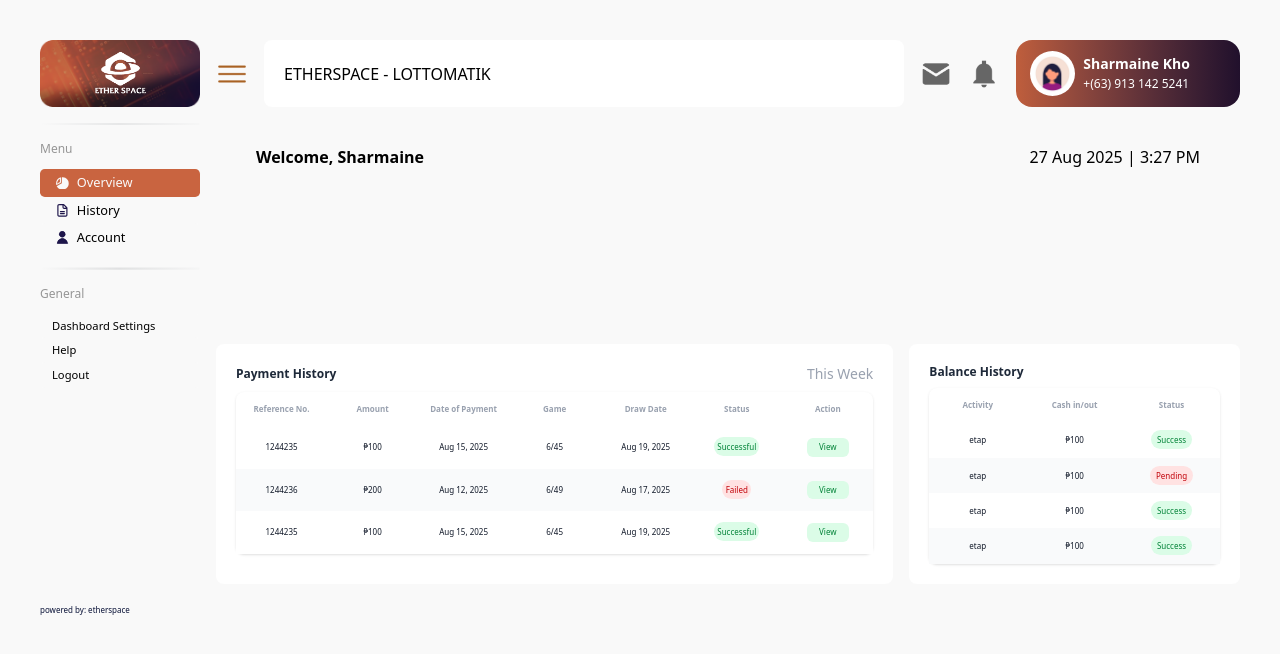
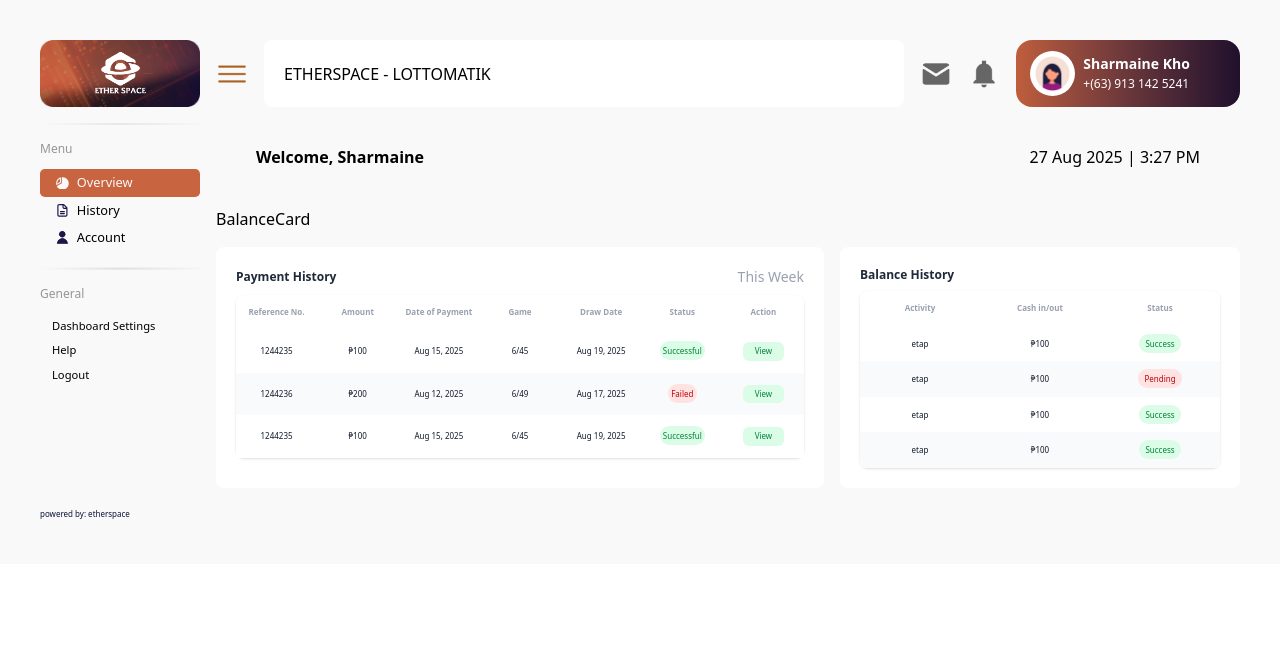
Before and after one commit to iwave-etherspace/etherspace-web-app, a React (Vite) app: page /dashboard in a window 1280 px wide. Shown: the top 654 px of the page. Built offline with nearby package versions, Linux system fonts and the light colour scheme.

Commit message:
fixed overview page main section components misalignment

```diff
--- a/src/assets/components/dashboard/content/pages/Overview.jsx
+++ b/src/assets/components/dashboard/content/pages/Overview.jsx
@@ -3,11 +3,12 @@
 import ContentCell from '../content-component/maincontent/ContentCell'
 import PaymentHistory from './history/PaymentHistory'
 import BalanceHistory from './history/BalanceHistory'
+import BalanceCard from './overview/BalanceCard'
 
 const Overview = () => {
   return (
     <MainContent>
-        <div className="h-full grid md:grid-cols-3 grid-cols-1 md:grid-rows-[1fr_2fr] max-md:grid-flow-row content-start gap-4">
+        <div className="h-full grid md:grid-cols-5 grid-cols-1 md:grid-rows-[repeat(2,auto)] max-md:grid-flow-row content-start gap-4">
             {/* <ContentCell cStart={1} rStart={1} cSpan={1} rSpan={1}>
                 <div className="balance-card">
                     <div className="balance-header">My Balance</div>
@@ -284,12 +285,14 @@
                     </div>
                 </div>
             </ContentCell> */}
-
-            <ContentCell className={"md:row-start-2 md:col-start-3 md:col-span-1 col-span-1"}>
+            <ContentCell className={"md:row-start-1 md:col-start-1 md:col-span-2 col-span-1"}>
+                <BalanceCard/>
+            </ContentCell>
+            <ContentCell className={"md:row-start-2 md:col-start-4 md:col-span-2 col-span-1"}>
                 <BalanceHistory overviewMode={true}/>
             </ContentCell>
 
-            <ContentCell className={"md:row-start-2 md:col-span-2 col-span-1"}>
+            <ContentCell className={"md:row-start-2 md:col-start-1 md:col-span-3 col-span-1"}>
                 <PaymentHistory overviewMode={true}/>
             </ContentCell>
             {/* <ContentCell cStart={3} rStart={2} cSpan={1} rSpan={1}>
```
